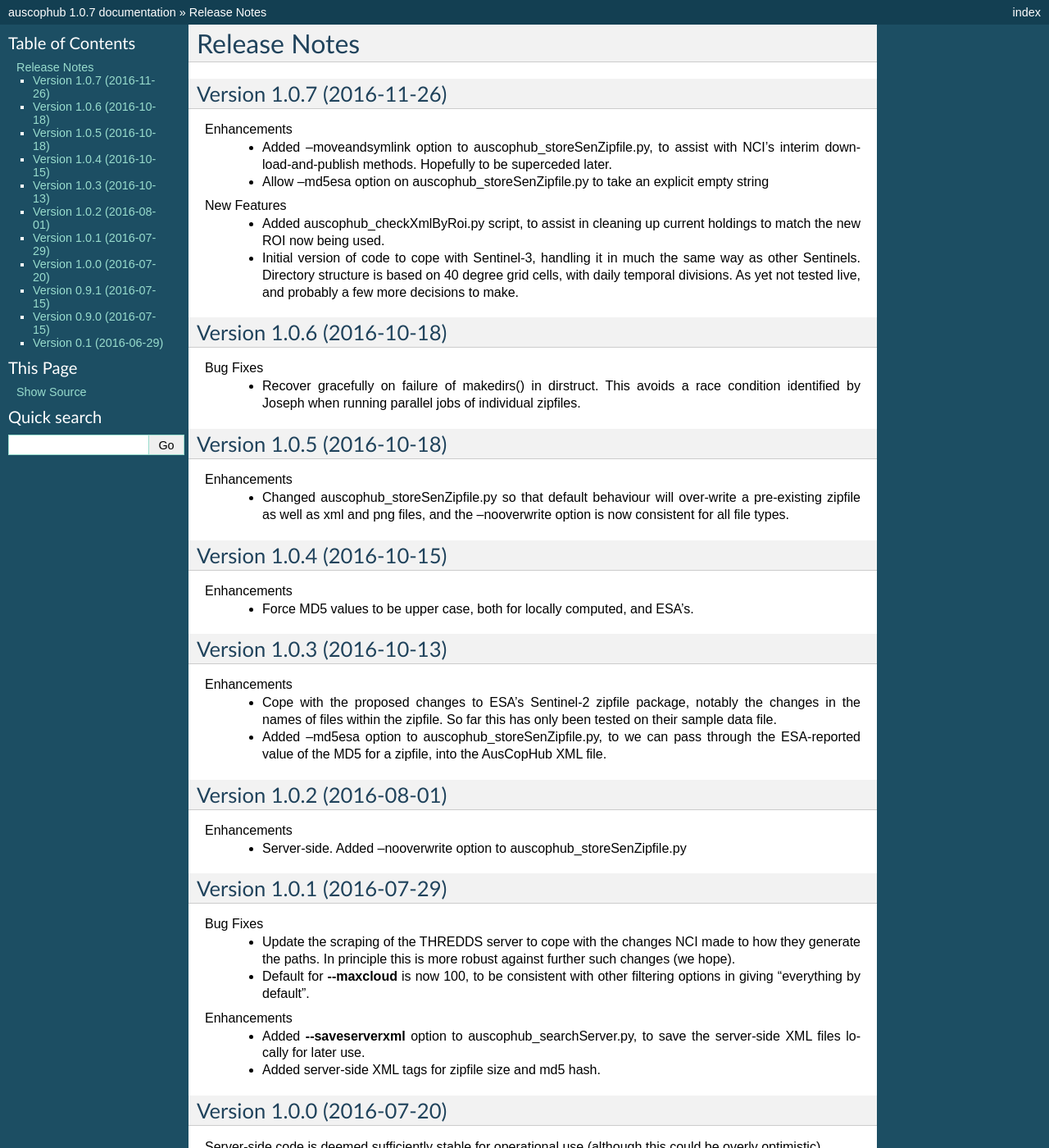
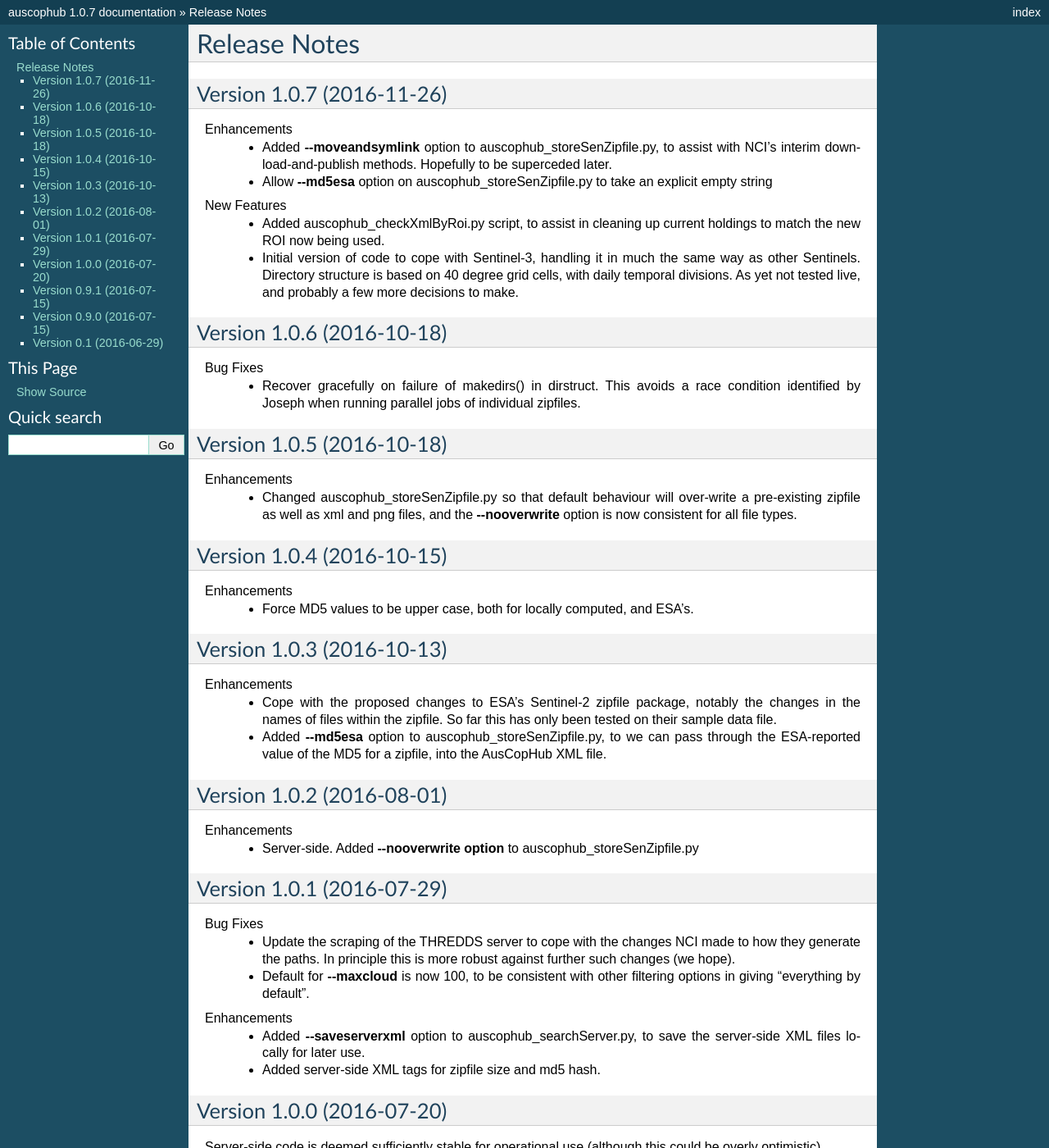
Before and after one commit to CopernicusAustralasia/auscophub, a Sphinx documentation site: the page built from doc/source/releasenotes.rst, in a window 1280 px wide and 1400 px high. Shown: the whole window at 82% size. Built offline with Sphinx 7.4.7, drawn with Linux system fonts in a browser that asks for light colours; part of the change alters nothing that is shown.

```diff
--- a/doc/source/releasenotes.rst
+++ b/doc/source/releasenotes.rst
@@ -4,9 +4,9 @@ Release Notes
 Version 1.0.7 (2016-11-26)
 --------------------------
 Enhancements
-  * Added --moveandsymlink option to auscophub_storeSenZipfile.py, to assist with NCI's interim
+  * Added :command:`--moveandsymlink` option to auscophub_storeSenZipfile.py, to assist with NCI's interim
     download-and-publish methods. Hopefully to be superceded later.
-  * Allow --md5esa option on auscophub_storeSenZipfile.py to take an explicit empty string
+  * Allow :command:`--md5esa` option on auscophub_storeSenZipfile.py to take an explicit empty string
 
 New Features
   * Added auscophub_checkXmlByRoi.py script, to assist in cleaning up current holdings to
@@ -25,7 +25,7 @@ Version 1.0.5 (2016-10-18)
 --------------------------
 Enhancements
   * Changed auscophub_storeSenZipfile.py so that default behaviour will over-write
-    a pre-existing zipfile as well as xml and png files, and the --nooverwrite
+    a pre-existing zipfile as well as xml and png files, and the :command:`--nooverwrite`
     option is now consistent for all file types.
 
 Version 1.0.4 (2016-10-15)
@@ -39,13 +39,13 @@ Enhancements
   * Cope with the proposed changes to ESA's Sentinel-2 zipfile package, notably the
     changes in the names of files within the zipfile. So far this has only been
     tested on their sample data file.
-  * Added --md5esa option to auscophub_storeSenZipfile.py, to we can pass through the
+  * Added :command:`--md5esa` option to auscophub_storeSenZipfile.py, to we can pass through the
     ESA-reported value of the MD5 for a zipfile, into the AusCopHub XML file.
 
 Version 1.0.2 (2016-08-01)
 --------------------------
 Enhancements
-  * Server-side. Added --nooverwrite option to auscophub_storeSenZipfile.py
+  * Server-side. Added :command:`--nooverwrite option` to auscophub_storeSenZipfile.py
 
 Version 1.0.1 (2016-07-29)
 --------------------------
```
